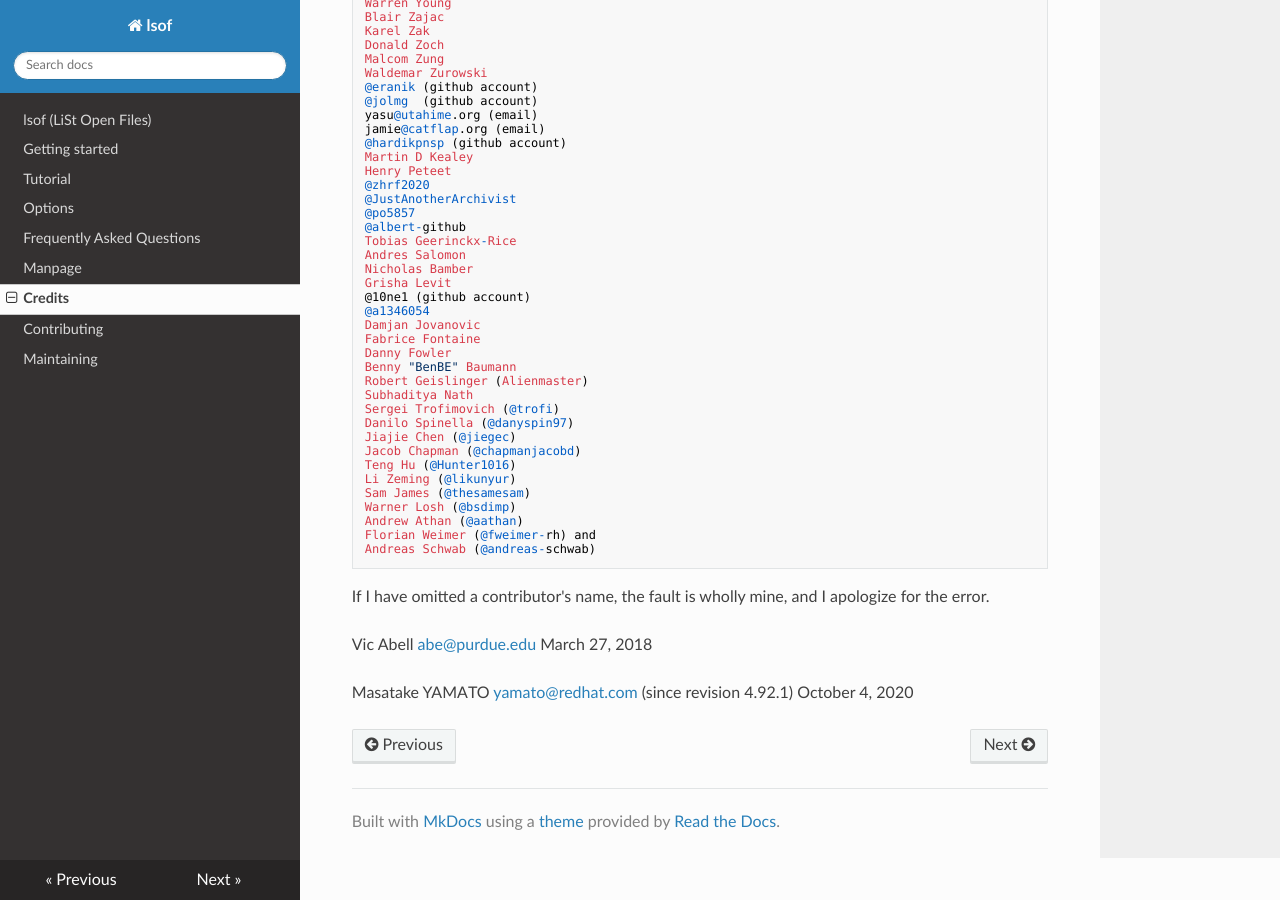
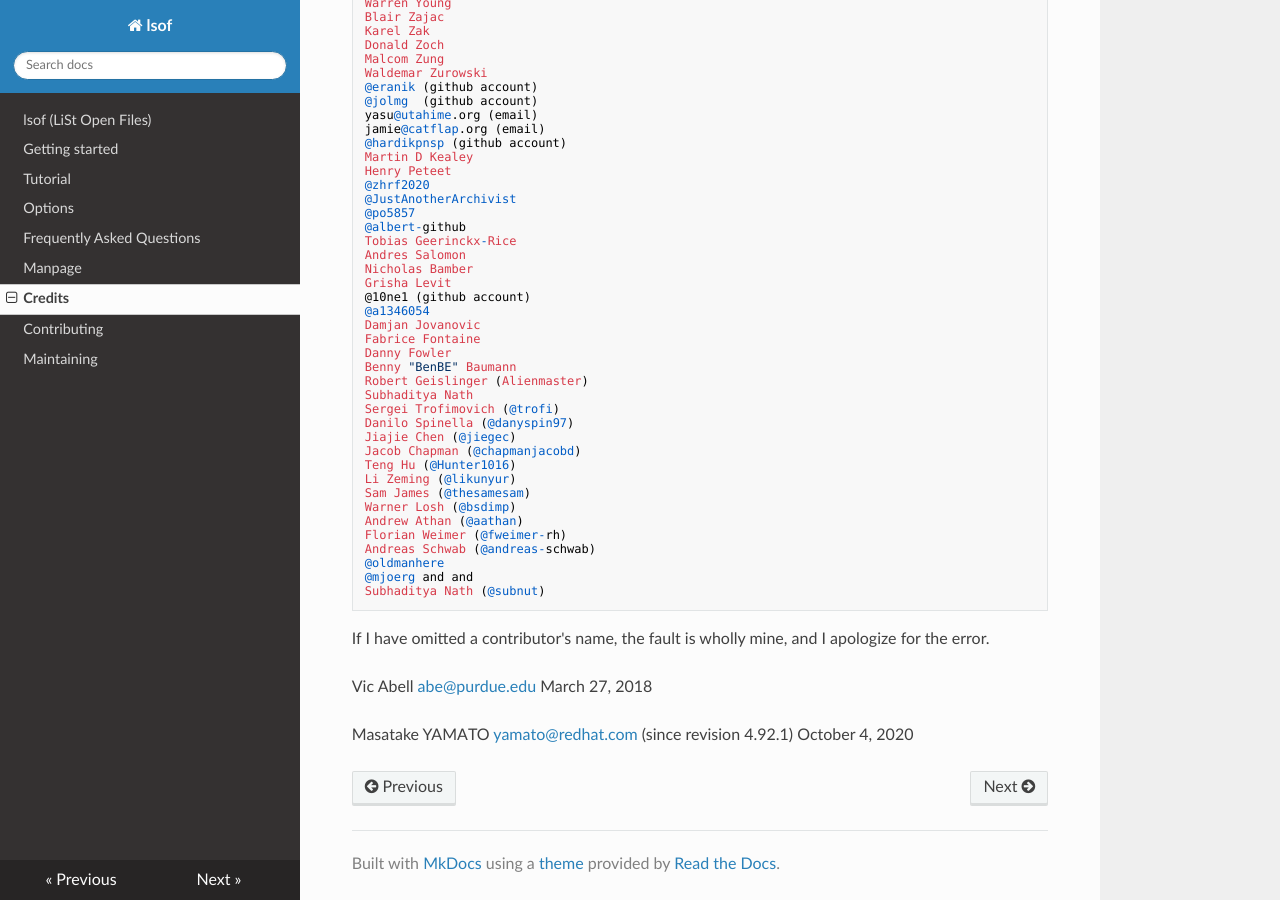
Before and after one commit to lsof-org/lsof, an MkDocs documentation site: the page built from docs/credits.md, in a window 1280 px wide and 900 px high, scrolled down 7789 px. Built offline with MkDocs 1.6.1, drawn with Linux system fonts in a browser that asks for light colours; nearby versions of some CDN libraries.

Commit message:
Update 00DIST and credits for recent changes

```diff
--- a/docs/credits.md
+++ b/docs/credits.md
@@ -576,8 +576,11 @@ provided test systems where I was able to do development work.
 	Sam James (@thesamesam)
 	Warner Losh (@bsdimp)
 	Andrew Athan (@aathan)
-	Florian Weimer (@fweimer-rh) and
+	Florian Weimer (@fweimer-rh)
 	Andreas Schwab (@andreas-schwab)
+	@oldmanhere
+	@mjoerg and and
+	Subhaditya Nath (@subnut)
 
 If I have omitted a contributor's name, the fault is wholly mine,
 and I apologize for the error.
```
Also changed, not shown: 1 other file.
